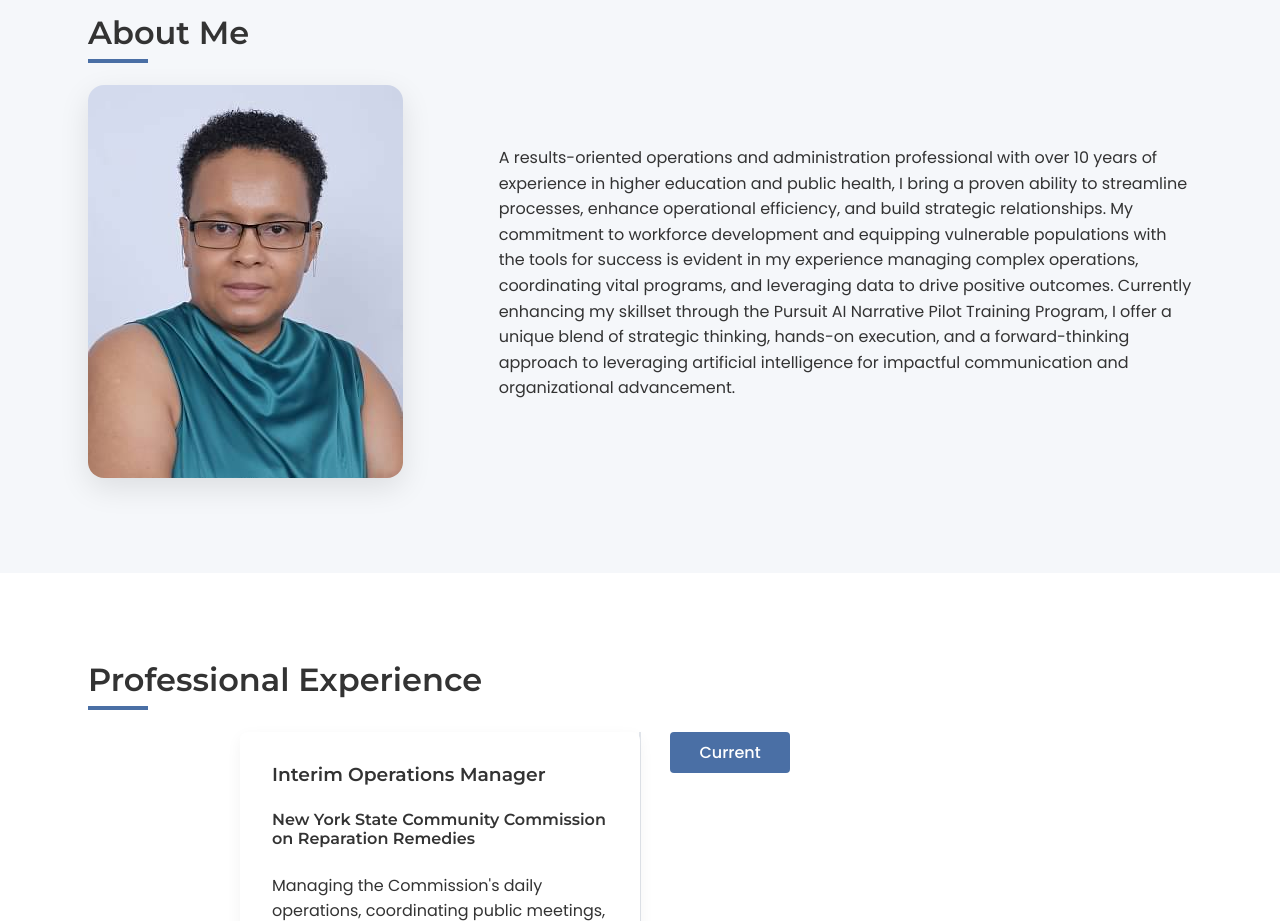
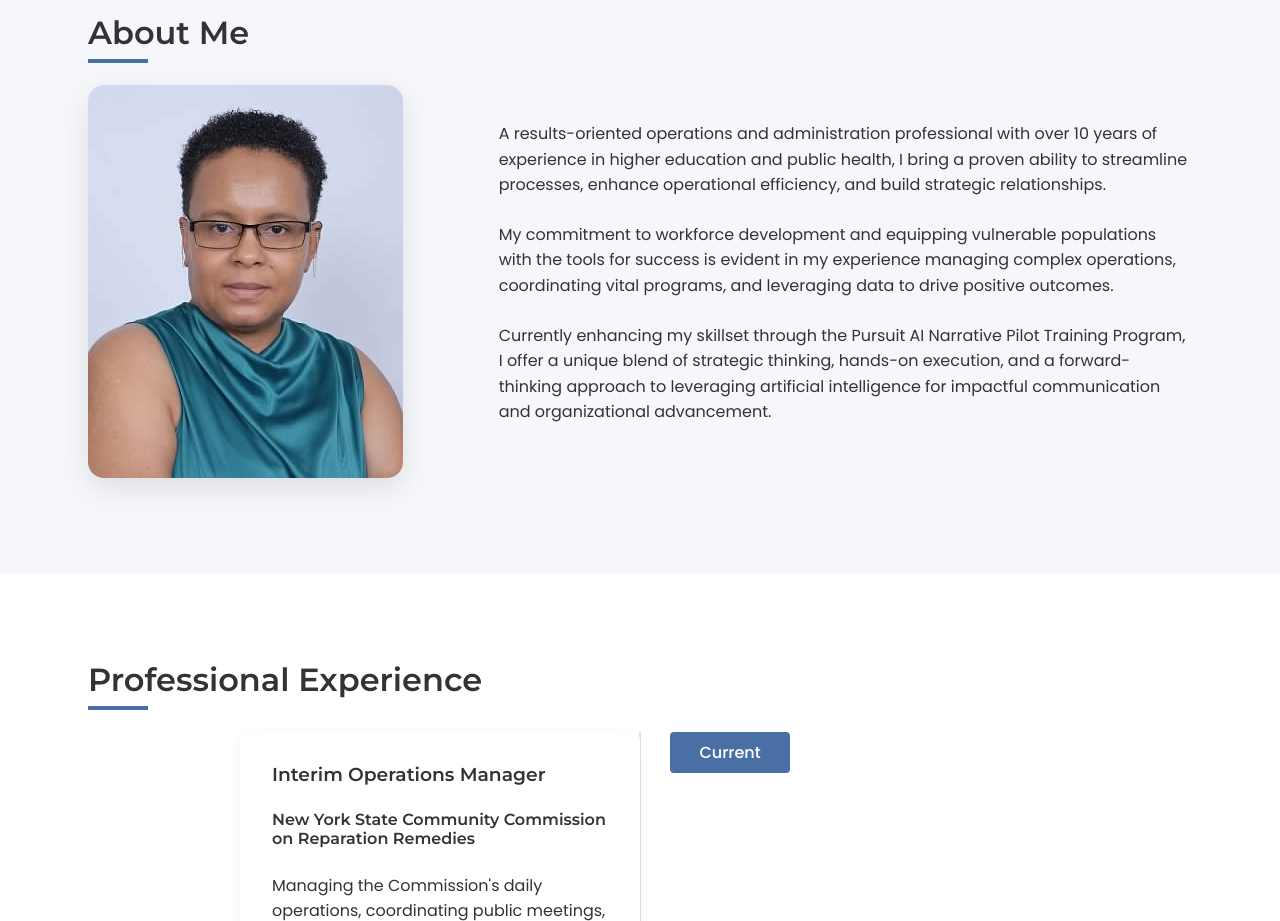
Before and after one commit to EricaR2D2/portfolio-website, a plain HTML site: page index.html in a window 1280 px wide. Shown: the part 880-1801 px from the top of the page. Drawn offline with Linux system fonts and the light colour scheme.

Commit message:
Reformatted About Me section into mini paragraphs for better readability

```diff
--- a/index.html
+++ b/index.html
@@ -45,7 +45,11 @@
                     <img src="assets/images/erica-profile.jpg" alt="Erica Rowe-Owen, M.S.">
                 </div>
                 <div class="about-text">
-                    <p>A results-oriented operations and administration professional with over 10 years of experience in higher education and public health, I bring a proven ability to streamline processes, enhance operational efficiency, and build strategic relationships. My commitment to workforce development and equipping vulnerable populations with the tools for success is evident in my experience managing complex operations, coordinating vital programs, and leveraging data to drive positive outcomes. Currently enhancing my skillset through the Pursuit AI Narrative Pilot Training Program, I offer a unique blend of strategic thinking, hands-on execution, and a forward-thinking approach to leveraging artificial intelligence for impactful communication and organizational advancement.</p>
+                    <p>A results-oriented operations and administration professional with over 10 years of experience in higher education and public health, I bring a proven ability to streamline processes, enhance operational efficiency, and build strategic relationships.</p>
+
+                    <p>My commitment to workforce development and equipping vulnerable populations with the tools for success is evident in my experience managing complex operations, coordinating vital programs, and leveraging data to drive positive outcomes.</p>
+
+                    <p>Currently enhancing my skillset through the Pursuit AI Narrative Pilot Training Program, I offer a unique blend of strategic thinking, hands-on execution, and a forward-thinking approach to leveraging artificial intelligence for impactful communication and organizational advancement.</p>
                 </div>
             </div>
         </div>
```
